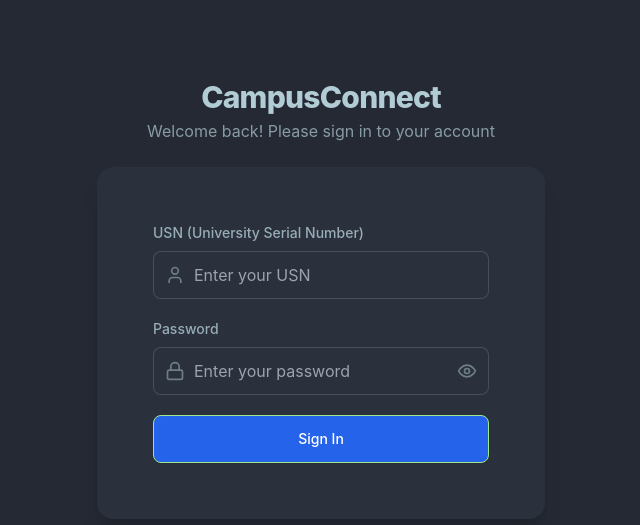
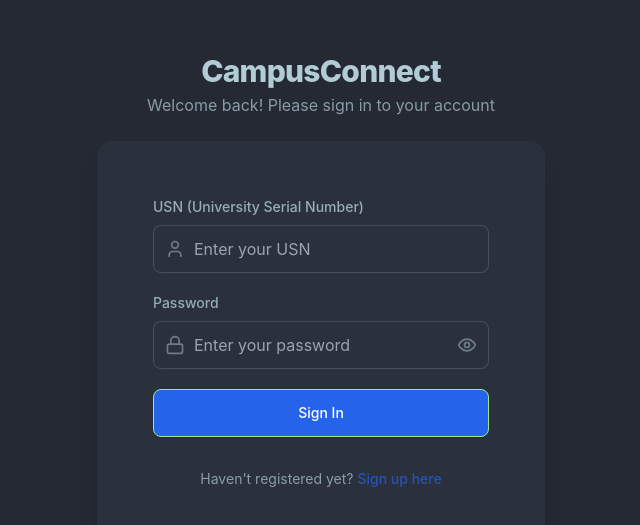
Before and after one commit to PradeepSaiC/Campus-Connect---Building-Smarter-Engineering-Communities-Through-Tech, a React (Vite) app in the folder frontend/: page /login in a window 1280 px wide. Shown: the part 101-626 px from the top of the page, without its empty margins (319-959 px from the left). Built offline with nearby package versions, Linux system fonts and the light colour scheme; no server answers.

Commit message:
Add signup link to login page and improve registration messages

```diff
--- a/frontend/src/components/Auth/LoginForm.jsx
+++ b/frontend/src/components/Auth/LoginForm.jsx
@@ -125,6 +125,18 @@ const LoginForm = () => {
                 )}
               </button>
             </form>
+
+            <div className="mt-6 text-center">
+              <p className="text-sm opacity-70">
+                Haven't registered yet?{' '}
+                <button
+                  onClick={() => navigate('/student-register')}
+                  className="font-medium text-primary-600 hover:text-primary-500"
+                >
+                  Sign up here
+                </button>
+              </p>
+            </div>
           </div>
         </div>
       </div>
--- a/frontend/src/components/Auth/RegisterForm.jsx
+++ b/frontend/src/components/Auth/RegisterForm.jsx
@@ -445,8 +445,12 @@ const RegisterForm = () => {
 
         <div className="card bg-base-100 shadow-xl">
           <div className="card-body p-8">
-          <div className="alert alert-warning mb-6 text-sm">
-            You can register only if your college is registered on CampusConnect and has uploaded student data to the platform. Enter your USN to verify.
+          <div className="alert alert-info mb-6 text-sm">
+            <div>
+              <strong>Note:</strong> Make sure your college is registered on the platform.
+              <br />
+              You can only sign up if your college has added you to their student database.
+            </div>
           </div>
           {/* Progress Steps */}
           <div className="flex items-center justify-between mb-8">
```
